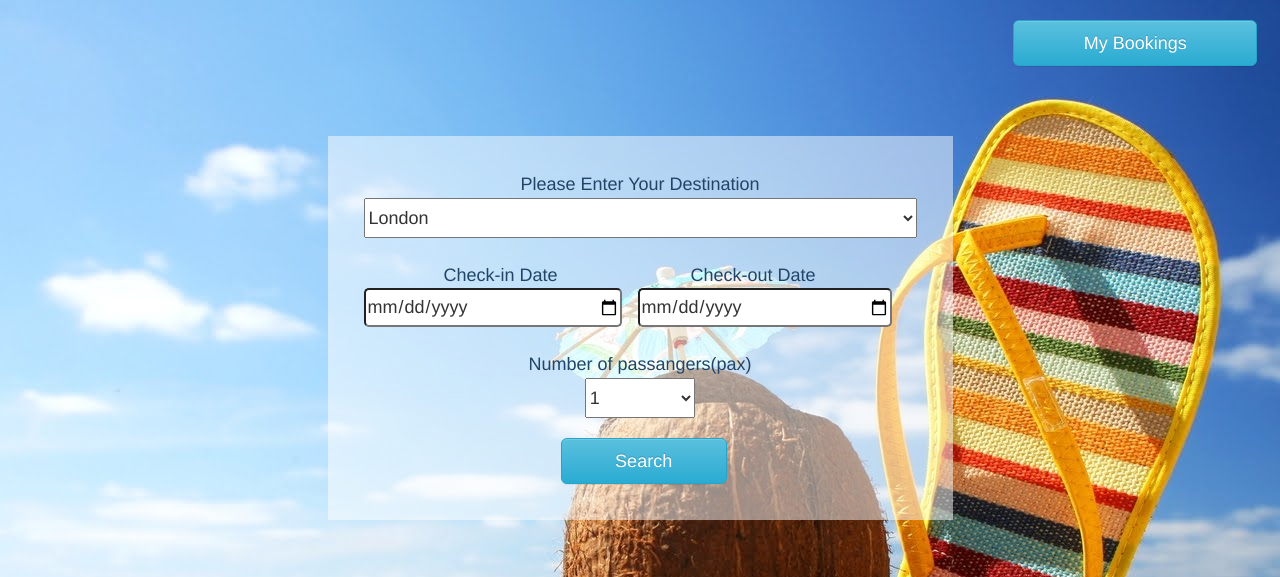
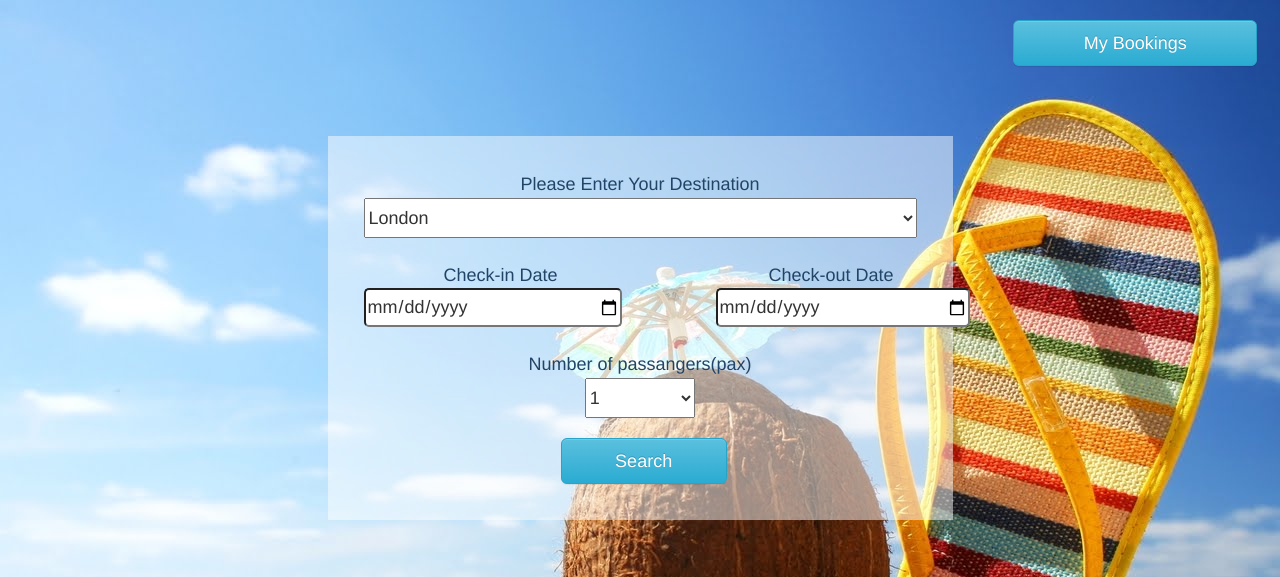
Before and after one commit to gokhankaraboga/coral_consumer, a Django app: page /homepage/ in a window 1280 px wide. Shown: the top 577 px of the page. Run offline with Django 3.2, Linux system fonts and the light colour scheme; the visitor is signed in with stand-in values (Sample User, id 1); some libraries are stand-ins or nearby versions.

Commit message:
Basic modifications

```diff
--- a/myapp1/templates/homepage.html
+++ b/myapp1/templates/homepage.html
@@ -61,7 +61,7 @@
 
 
                 <tr>
-                    <td style="padding:0 80px 0 0;">
+                    <td style="padding:0 158px 0 0;">
                         <form>
                             <font color="#246" style="margin-left: 80px;">
                                 Check-in Date</font><br>
```
